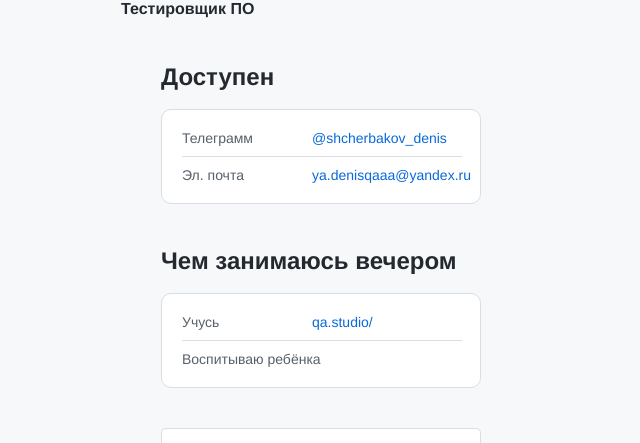
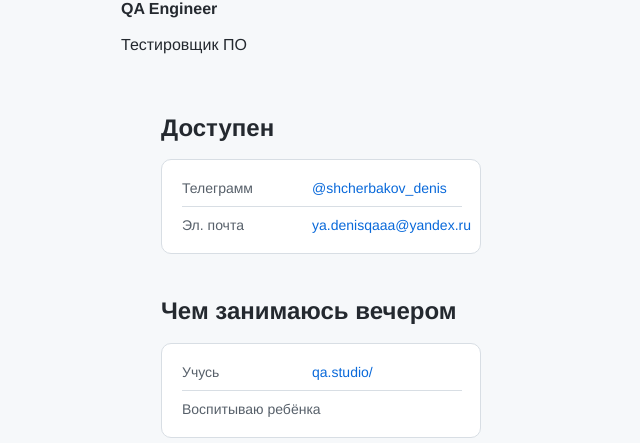
Before and after one commit to shcherbakov-denis-qa/shcherbakov-denis-qa.github.io, a plain HTML site: page index.html in a window 1280 px wide. Shown: the part 657-1100 px from the top of the page, without its empty margins (319-959 px from the left). Drawn offline with Linux system fonts and the light colour scheme.

Commit message:
имя_коммита

```diff
--- a/index.html
+++ b/index.html
@@ -12,7 +12,8 @@
     <header class="header">
       <img src="./avatar.png" alt="avatar" class="header__avatar" />
       <h1 class="header__title">Денис Щербаков</h1>
-      <h3 class="header__subtitle">Тестировщик ПО</h3>
+      <h3 class="header__subtitle">QA Engineer</h3>
+      <p> Тестировщик ПО </p>
     </header>
     <main>
       <section class="links">
```
